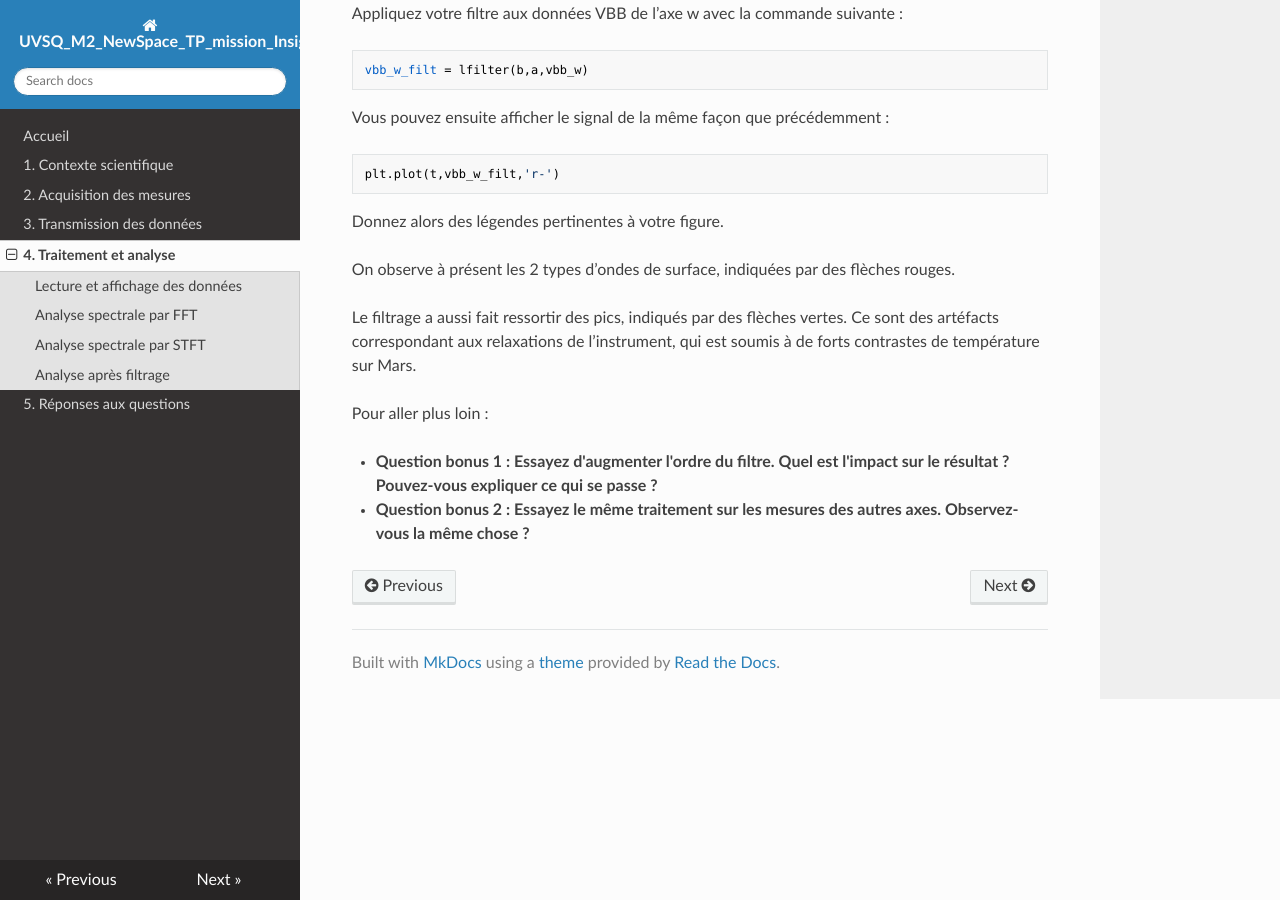
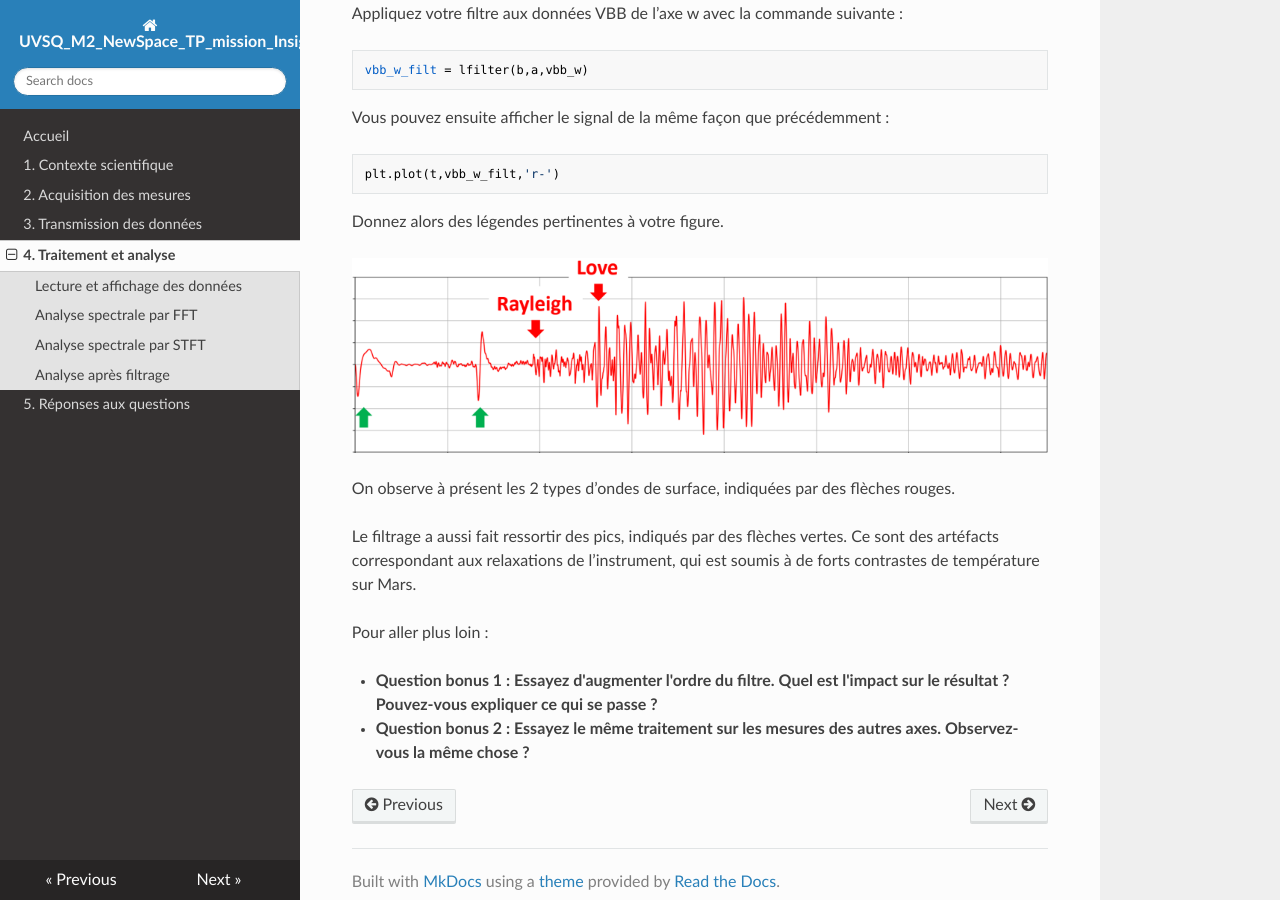
Before and after one commit to NicOudart/UVSQ_M2_NewSpace_TP_mission_Insight, an MkDocs documentation site: the page built from docs/4_Traitement.md, in a window 1280 px wide and 900 px high, scrolled down 6129 px. Built offline with MkDocs 1.6.1, drawn with Linux system fonts in a browser that asks for light colours; nearby versions of some CDN libraries.

Commit message:
-Missing figure in part 4 fixed.

```diff
--- a/docs/4_Traitement.md
+++ b/docs/4_Traitement.md
@@ -217,6 +217,8 @@ plt.plot(t,vbb_w_filt,'r-')
 
 Donnez alors des légendes pertinentes à votre figure.
 
+![Série temporelle filtrée](img/Processed_time_series.png)
+
 On observe à présent les 2 types d’ondes de surface, indiquées par des flèches rouges.
 
 Le filtrage a aussi fait ressortir des pics, indiqués par des flèches vertes.
```
